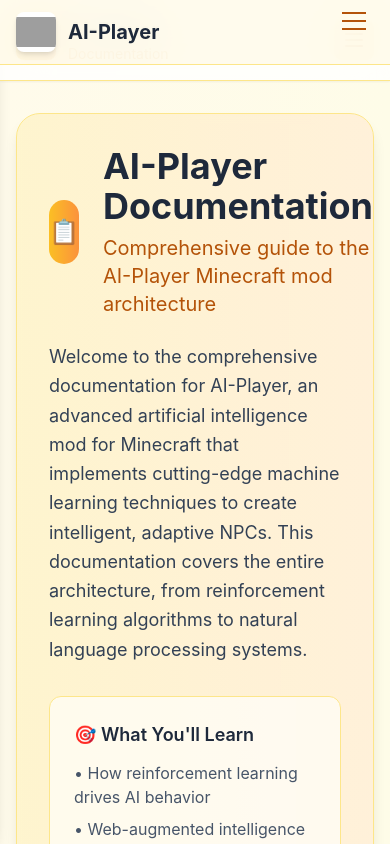
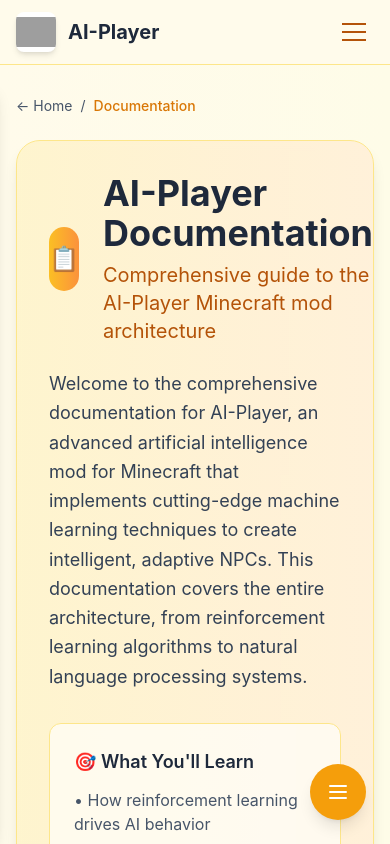
Before and after one commit to shasankp000/AI-Player-Website, a React (Vite) app: page /#/documentation in a window 390 px wide. Shown: the top 844 px of the page. Built offline with nearby package versions, Linux system fonts and the light colour scheme; grey boxes are pictures that could not be loaded; the HTML template or start-up script is replaced by a standard one.

Commit message:
Refactor Documentation and Navbar components for improved layout and accessibility

```diff
--- a/src/Documentation.jsx
+++ b/src/Documentation.jsx
@@ -144,45 +144,17 @@
   }, []);
 
   return (
-    <div className="min-h-screen bg-gradient-to-br from-amber-50 via-yellow-50 to-orange-50">
-      {/* Header */}
-      <header className="sticky top-0 z-40 bg-white/80 backdrop-blur-xl border-b border-amber-200 shadow-sm">
-        <div className="max-w-7xl mx-auto px-4 sm:px-6 lg:px-8">
-          <div className="flex justify-between items-center py-4">
-            <div className="flex items-center">
-              <Link to="/" className="flex items-center space-x-3">
-                <div className="w-10 h-10 bg-gradient-to-r from-amber-400 to-orange-400 rounded-lg flex items-center justify-center">
-                  <span className="text-white font-bold text-lg">AI</span>
-                </div>
-                <div>
-                  <h1 className="text-xl font-bold text-slate-800">AI-Player</h1>
-                  <p className="text-sm text-amber-600">Documentation</p>
-                </div>
-              </Link>
-            </div>
-
-            {/* Mobile menu button */}
-            <button
-              onClick={() => setSidebarOpen(!sidebarOpen)}
-              className="md:hidden p-2 rounded-lg bg-amber-100 text-amber-700 hover:bg-amber-200 transition-colors"
-            >
-              <svg className="w-6 h-6" fill="none" stroke="currentColor" viewBox="0 0 24 24">
-                <path strokeLinecap="round" strokeLinejoin="round" strokeWidth={2} d="M4 6h16M4 12h16M4 18h16" />
-              </svg>
-            </button>
-          </div>
-        </div>
-      </header>
-
+    <div className="min-h-screen bg-gradient-to-br from-amber-50 via-yellow-50 to-orange-50 pt-16">
       <div className="max-w-7xl mx-auto px-4 sm:px-6 lg:px-8 py-8">
         <div className="flex gap-8">
           {/* Sidebar */}
-          <aside className={`${sidebarOpen ? 'translate-x-0' : '-translate-x-full'} md:translate-x-0 fixed md:relative top-0 left-0 z-30 w-80 h-screen md:h-auto bg-white/70 backdrop-blur-xl rounded-2xl border border-amber-200 shadow-lg p-6 transition-transform duration-300 md:transition-none overflow-y-auto`}>
+          <aside className={`${sidebarOpen ? 'translate-x-0' : '-translate-x-full'} md:translate-x-0 fixed md:relative top-20 md:top-0 left-0 z-30 w-80 md:w-80 h-[calc(100vh-5rem)] md:h-auto bg-white/70 backdrop-blur-xl rounded-2xl border border-amber-200 shadow-lg p-6 transition-transform duration-300 md:transition-none overflow-y-auto`}>
             <div className="flex justify-between items-center mb-6 md:hidden">
               <h2 className="text-lg font-bold text-slate-800">Table of Contents</h2>
               <button
                 onClick={() => setSidebarOpen(false)}
                 className="p-2 rounded-lg bg-amber-100 text-amber-700 hover:bg-amber-200 transition-colors"
+                aria-label="Close table of contents"
               >
                 <svg className="w-5 h-5" fill="none" stroke="currentColor" viewBox="0 0 24 24">
                   <path strokeLinecap="round" strokeLinejoin="round" strokeWidth={2} d="M6 18L18 6M6 6l12 12" />
@@ -251,8 +223,28 @@
             />
           )}
 
+          {/* Floating TOC button for mobile */}
+          <button
+            onClick={() => setSidebarOpen(true)}
+            className="md:hidden fixed bottom-6 right-6 z-30 w-14 h-14 bg-amber-500 hover:bg-amber-600 text-white rounded-full shadow-lg transition-all duration-200 hover:scale-110 flex items-center justify-center"
+            aria-label="Open table of contents"
+          >
+            <svg className="w-6 h-6" fill="none" stroke="currentColor" viewBox="0 0 24 24">
+              <path strokeLinecap="round" strokeLinejoin="round" strokeWidth={2} d="M4 6h16M4 12h16M4 18h16" />
+            </svg>
+          </button>
+
           {/* Main Content */}
-          <main className="flex-1 min-w-0">
+          <main className="flex-1 min-w-0 md:ml-0">
+            {/* Navigation breadcrumb */}
+            <div className="mb-6 flex items-center justify-between">
+              <div className="flex items-center space-x-2 text-sm text-slate-600">
+                <Link to="/" className="hover:text-amber-600 transition-colors">← Home</Link>
+                <span>/</span>
+                <span className="text-amber-600 font-medium">Documentation</span>
+              </div>
+            </div>
+
             {/* Welcome Section */}
             <section id="overview" className="mb-16">
               <div className="bg-gradient-to-r from-amber-100/80 to-orange-100/80 rounded-3xl border border-amber-200 shadow-lg p-8 backdrop-blur-sm">
@@ -711,11 +703,11 @@
                         />
                       </div>
 
-                      <div className="mt-4 flex items-center justify-between text-sm text-slate-600">
-                        <div className="flex items-center space-x-4">
+                      <div className="mt-4 flex flex-col sm:flex-row sm:items-center sm:justify-between gap-4 text-sm text-slate-600">
+                        <div className="flex flex-wrap items-center gap-4">
                           <span className="flex items-center">
                             <span className="w-3 h-3 bg-red-500 rounded-full mr-2"></span>
-                            Live Demonstration
+                            Live Demo
                           </span>
                           <span className="flex items-center">
                             <span className="w-3 h-3 bg-green-500 rounded-full mr-2"></span>
@@ -730,14 +722,14 @@
                           href="https://www.youtube.com/watch?v=6zEORx1OKfA"
                           target="_blank"
                           rel="noopener noreferrer"
-                          className="text-red-600 hover:text-red-700 font-medium transition-colors"
+                          className="text-red-600 hover:text-red-700 font-medium transition-colors whitespace-nowrap"
                         >
                           Watch on YouTube ↗
                         </a>
                       </div>
                     </div>
 
-                    <div className="mt-6 grid md:grid-cols-3 gap-4">
+                    <div className="mt-6 grid grid-cols-1 sm:grid-cols-3 gap-4">
                       <div className="p-4 bg-white/40 rounded-lg border border-red-100 text-center">
                         <div className="text-2xl font-bold text-red-600 mb-1">Early Stage</div>
                         <p className="text-sm text-slate-600">Foundation Q-learning implementation</p>
--- a/src/Navbar.jsx
+++ b/src/Navbar.jsx
@@ -84,10 +84,10 @@
               className="inline-flex items-center justify-center p-2 rounded-md text-amber-700 hover:text-amber-900 hover:bg-amber-100 focus:outline-none focus:ring-2 focus:ring-inset focus:ring-amber-500"
             >
               <span className="sr-only">Open main menu</span>
-              <div className="w-6 h-6 relative">
+              <div className="w-6 h-6 relative flex items-center justify-center">
                 <span
                   className={`absolute block h-0.5 w-6 bg-current transform transition duration-300 ease-in-out ${
-                    isOpen ? 'rotate-45 translate-y-0' : '-translate-y-2'
+                    isOpen ? 'rotate-45' : '-translate-y-2'
                   }`}
                 />
                 <span
@@ -97,7 +97,7 @@
                 />
                 <span
                   className={`absolute block h-0.5 w-6 bg-current transform transition duration-300 ease-in-out ${
-                    isOpen ? '-rotate-45 translate-y-0' : 'translate-y-2'
+                    isOpen ? '-rotate-45' : 'translate-y-2'
                   }`}
                 />
               </div>
@@ -109,7 +109,7 @@
       {/* Mobile Navigation */}
       {isOpen && (
         <div className="md:hidden">
-          <div className="px-2 pt-2 pb-3 space-y-1 sm:px-3 bg-amber-50/95 backdrop-blur-xl border-t border-amber-200">
+          <div className="px-2 pt-2 pb-3 space-y-1 sm:px-3 bg-amber-50/95 backdrop-blur-xl border-t border-amber-200 mt-2">
             {navItems.map((item) => (
               item.external ? (
                 <a
```
